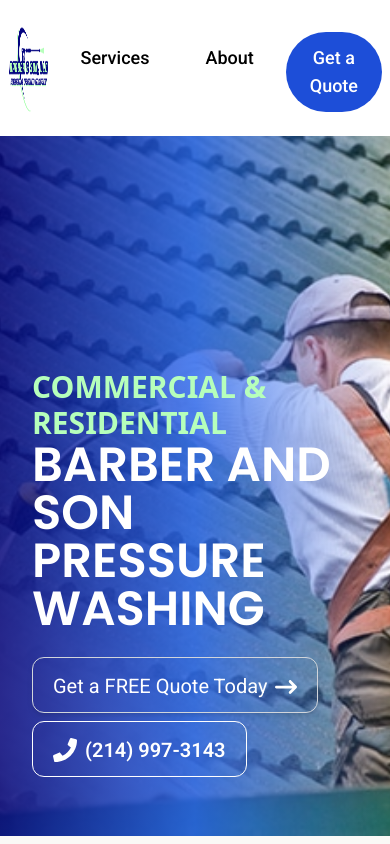
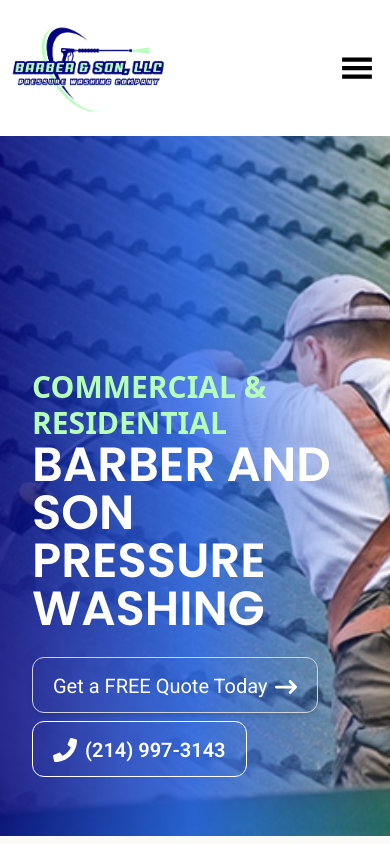
Before and after one commit to rudyg16/Barber-Son, a React (Vite) app in the folder frontend/: page / in a window 390 px wide. Shown: the top 844 px of the page. Built offline with nearby package versions, Linux system fonts and the light colour scheme.

Commit message:
add hamburger menu for mobile

```diff
--- a/frontend/src/components/Navbar.tsx
+++ b/frontend/src/components/Navbar.tsx
@@ -1,31 +1,68 @@
-import React from 'react';
+import React,{useState} from 'react';
 import { Link } from 'react-router-dom';
+import { GiHamburgerMenu } from "react-icons/gi";
 
 const Navbar:React.FC = () => {
+    const [isOpen,setOpenState] = useState(false);
     return(
-        <div className='flex flex-row flex-nowrap justify-between items-center space-x-2 w-full bg-white px-2 py-1 font-roboto '>
+
+        <div className='relative z-20 flex flex-row flex-nowrap justify-between items-center space-x-2 w-full bg-white px-2 py-1 font-roboto '>
             <a href='/'>
-            <img
-            src='/BarberSonLogo.png' alt='Barber & Son Logo'
-            className='h-32 w-auto'>
-            </img>
+                <img
+                src='/BarberSonLogo.png' alt='Barber & Son Logo'
+                className='h-32 w-auto'>
+                </img>
             </a>
-            <div className='flex flex-row justify-between mx-6 gap-x-2 mt-2'>
+            <div className=' hidden md:flex flex-row justify-between mx-6 gap-x-2 mt-2'>
                 <Link to='/services' className='text-black text-lg  font-medium bg-white px-6 py-3 hover:-translate-y-[2px] rounded-lg transition-all duration-300'>
                     Services
                 </Link>
                 <Link to='/about' className='text-black text-lg font-medium bg-white px-6 py-3 hover:-translate-y-[2px] rounded-lg transition-all duration-300'>
                     About
                 </Link>
-
-
                 <Link to='/quote' className='text-white text-center  text-lg font-medium bg-blue-700 hover:bg-blue-600 px-6 py-3  rounded-full transition-all duration-300'>
                     Get a Quote
                 </Link>
-
-
-
             </div>
+            {/*Hamburger */}
+            <button onClick={()=>{
+                console.log('Button clicked, isOpen:', !isOpen);
+                setOpenState(!isOpen);}} className="block md:hidden p-2 hover:text-gray-800">
+                <GiHamburgerMenu size={34}/>
+            </button>
+            {isOpen && (
+                <div className='absolute z-30 -left-2 top-full w-full bg-white shadow-lg font-poppins font-semibold text-base'>
+                    <ul className='divide-y divide-black'>
+                        <li className='hover:bg-gray-100'>
+                            <Link
+                                to='/services'
+                                onClick={() => setOpenState(false)}
+                                className='text-black block w-full text-center py-4 px-6'
+                            >
+                                Services
+                            </Link>
+                        </li>
+                        <li className='hover:bg-gray-100'>
+                            <Link
+                                to='/about'
+                                onClick={() => setOpenState(false)}
+                                className='text-black block w-full text-center py-4 px-6'
+                            >
+                                About
+                            </Link>
+                        </li>
+                        <li className='hover:bg-gray-100'>
+                            <Link
+                                to='/quote'
+                                onClick={() => setOpenState(false)}
+                                className='text-black  block w-full text-center py-4 px-6'
+                            >
+                                Get a Quote
+                            </Link>
+                        </li>
+                    </ul>
+                </div>
+            )}
         </div>
 
     );
```
